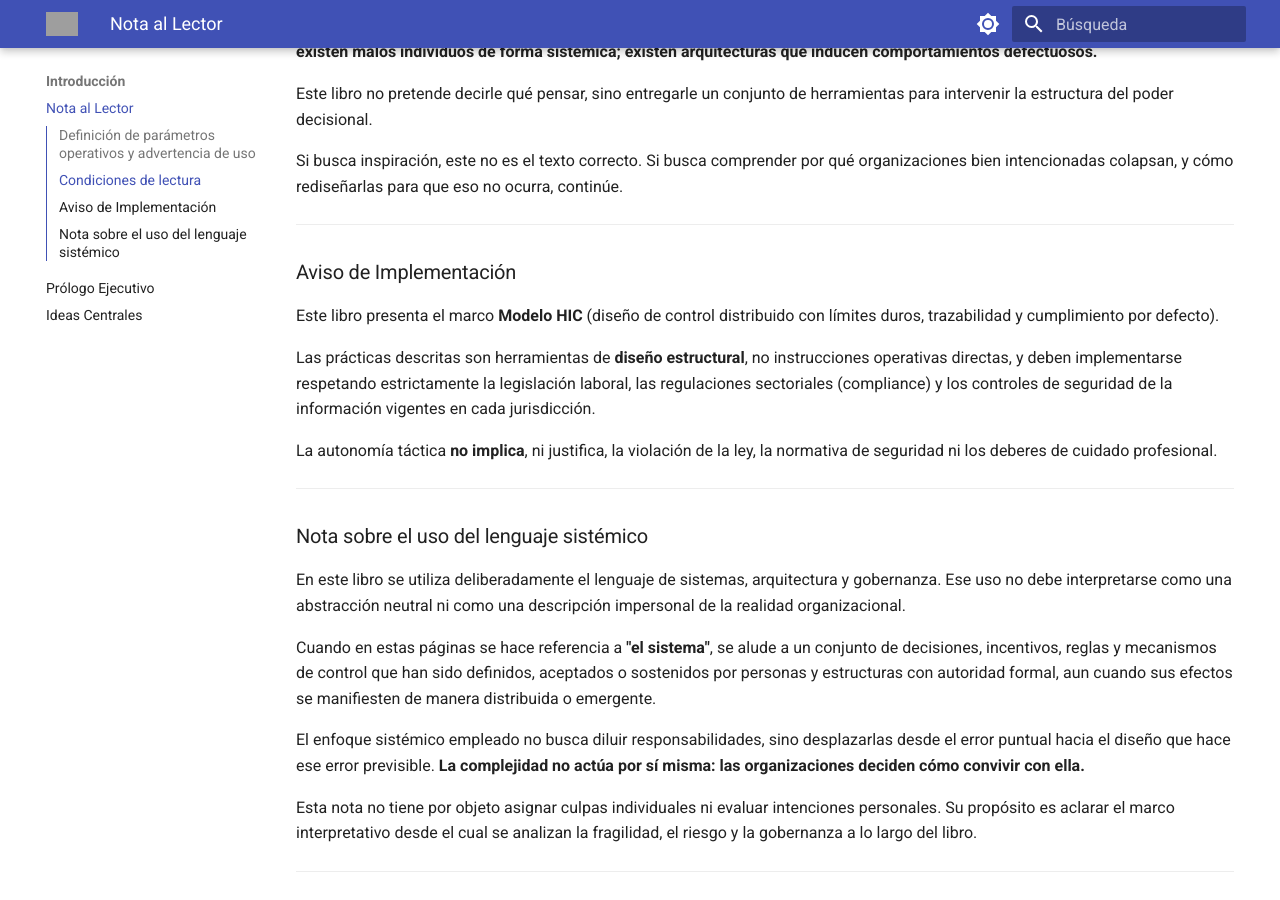
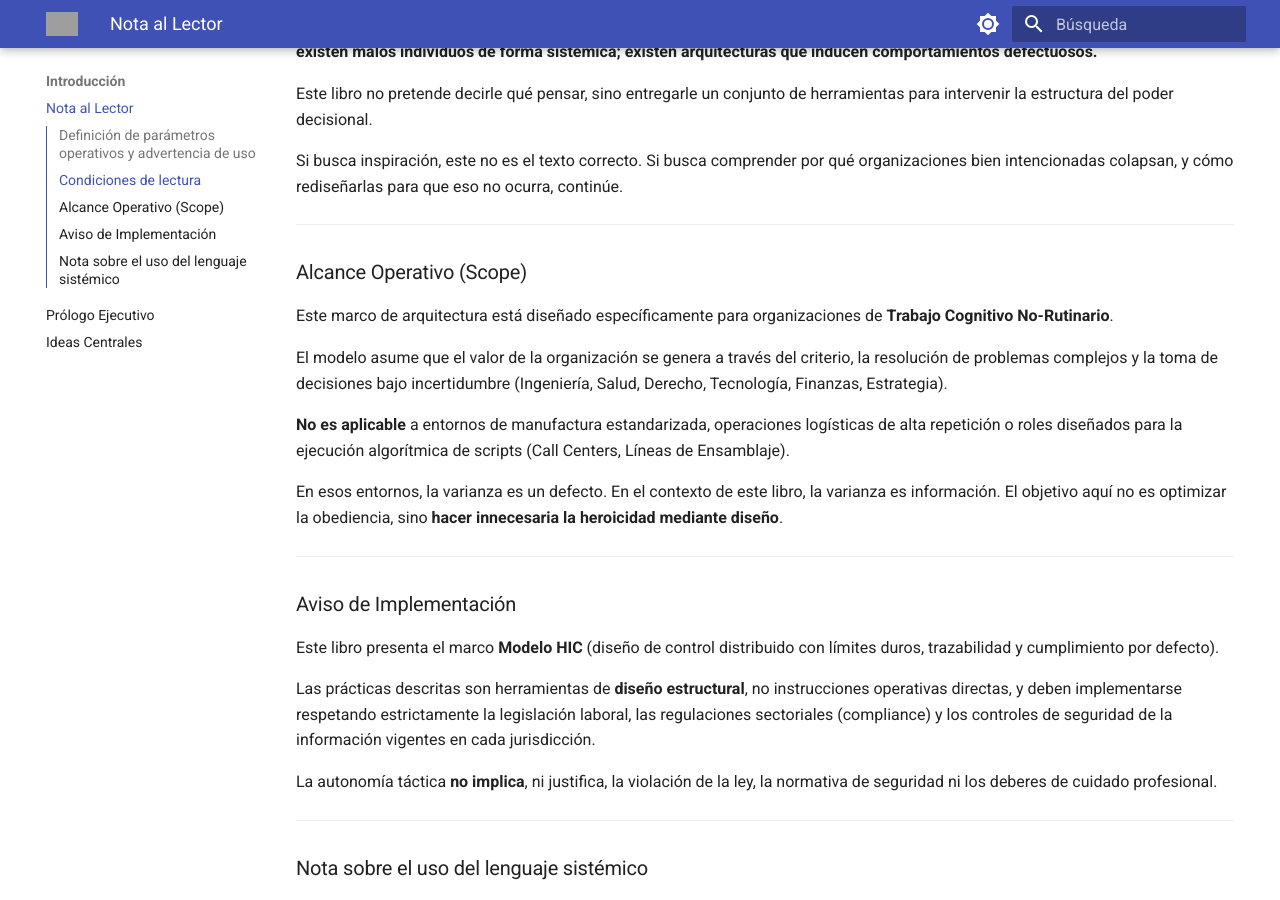
Before and after one commit to jccarvajal/liderazgo-antifragil, an MkDocs documentation site: the page built from docs/nota-al-lector.md, in a window 1280 px wide and 900 px high, scrolled down 1010 px. Built offline with MkDocs 1.6.1 and Material for MkDocs 9.7.7, drawn with Linux system fonts in a browser that asks for light colours; grey boxes are pictures that could not be loaded.

Commit message:
Update nota-al-lector.md

```diff
--- a/docs/nota-al-lector.md
+++ b/docs/nota-al-lector.md
@@ -43,6 +43,18 @@ Si busca comprender por qué organizaciones bien intencionadas colapsan, y cómo
 
 ---
 
+### Alcance Operativo (Scope)
+
+Este marco de arquitectura está diseñado específicamente para organizaciones de **Trabajo Cognitivo No-Rutinario**.
+
+El modelo asume que el valor de la organización se genera a través del criterio, la resolución de problemas complejos y la toma de decisiones bajo incertidumbre (Ingeniería, Salud, Derecho, Tecnología, Finanzas, Estrategia).
+
+**No es aplicable** a entornos de manufactura estandarizada, operaciones logísticas de alta repetición o roles diseñados para la ejecución algorítmica de scripts (Call Centers, Líneas de Ensamblaje).
+
+En esos entornos, la varianza es un defecto. En el contexto de este libro, la varianza es información. El objetivo aquí no es optimizar la obediencia, sino **hacer innecesaria la heroicidad mediante diseño**.
+
+---
+
 ### Aviso de Implementación
 
 Este libro presenta el marco **Modelo HIC** (diseño de control distribuido con límites duros, trazabilidad y cumplimiento por defecto).
```
